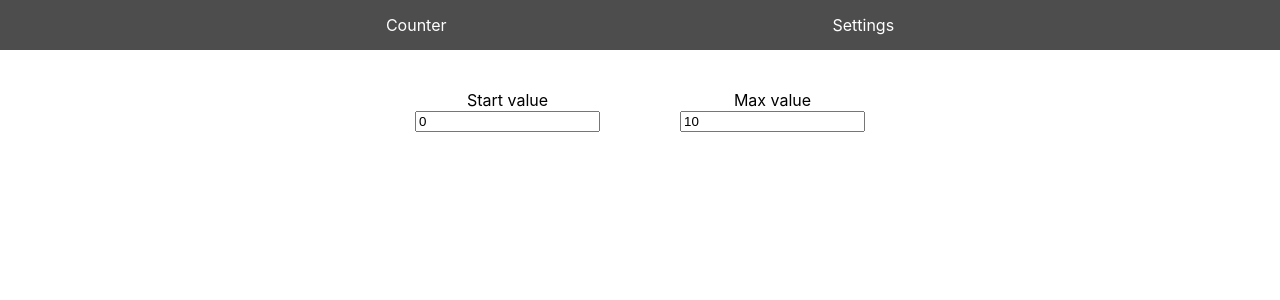
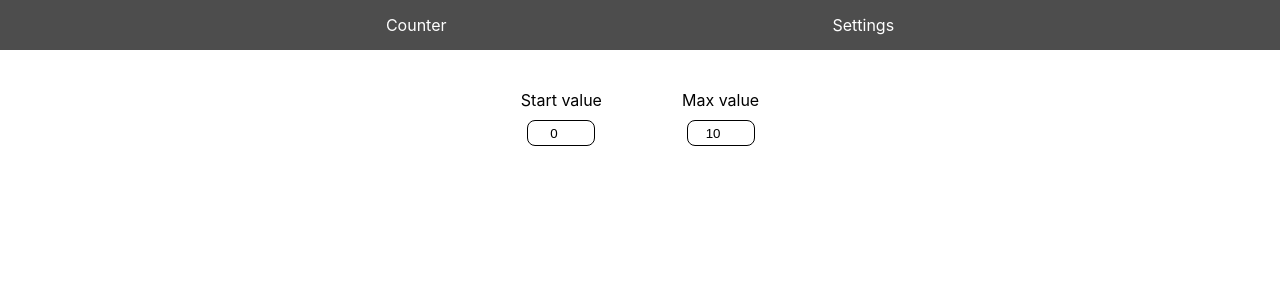
Before and after one commit to Tatiana-256/counter-ts, a React (Create React App) app: page /#/settings in a window 1280 px wide. Shown: the top 300 px of the page. Built offline with nearby package versions, Linux system fonts and the light colour scheme; no server answers.

Commit message:
add validation for counter-settings

```diff
--- a/src/components(UI)/counterSettings/CounterSettings.module.css
+++ b/src/components(UI)/counterSettings/CounterSettings.module.css
@@ -1,9 +1,27 @@
-.container{
+.container {
     display: flex;
     justify-content: center;
 }
 
 
-.setting{
+.setting {
     padding: 40px;
+    position: relative;
+
 }
+
+input {
+    text-align: center;
+    width: 62px;
+    height: 22px;
+    margin-top: 10px;
+    border-radius: 8px;
+    border: 1px solid black;
+    outline: none;
+}
+
+
+.notification {
+    position: absolute;
+    color: #a90000;
+}
--- a/src/components(UI)/counterSettings/CounterSettings.tsx
+++ b/src/components(UI)/counterSettings/CounterSettings.tsx
@@ -1,12 +1,8 @@
-import React, {ChangeEvent, useEffect} from 'react';
+import React, {ChangeEvent} from 'react';
 import styles from './CounterSettings.module.css'
 import {AppStateType} from "../../redux-store(BLL)/store";
-import {useSelector, useDispatch} from 'react-redux';
-import {
-    incrementCounterMaxValue,
-    setCounterSettings,
-    incrementCounterStartValue
-} from "../../redux-store(BLL)/settingsReducer";
+import {useDispatch, useSelector} from 'react-redux';
+import {incrementCounterMaxValue, incrementCounterStartValue} from "../../redux-store(BLL)/settingsReducer";
 
 type PropsType = {}
 
@@ -16,10 +12,6 @@ const CounterSettings = (props: PropsType) => {
 
     const dispatch = useDispatch()
 
-    useEffect(() => {
-        dispatch(setCounterSettings())
-    }, [])
-
     const incrementMaxValue = (e: ChangeEvent<HTMLInputElement>) => {
         dispatch(incrementCounterMaxValue(Number(e.currentTarget.value)))
     }
@@ -27,7 +19,7 @@ const CounterSettings = (props: PropsType) => {
         dispatch(incrementCounterStartValue(Number(e.currentTarget.value)))
     }
 
-
+    const validation = maxValue < startValue
     return (<div className={styles.container}>
             <div className={styles.setting}>
                 <div>Start value</div>
@@ -38,9 +30,11 @@ const CounterSettings = (props: PropsType) => {
             <div className={styles.setting}>
                 <div>Max value</div>
                 <div>
-                    <input value={maxValue} onChange={incrementMaxValue} type={"number"}/>
+                    <input value={maxValue} onChange={incrementMaxValue} type={"number"} disabled={validation}/>
                 </div>
             </div>
+
+            {validation && <div className={styles.notification}>Max value mast be over than start value</div>}
         </div>
     );
 }
--- a/src/components(UI)/header/NavMenu.module.css
+++ b/src/components(UI)/header/NavMenu.module.css
@@ -1,12 +1,23 @@
+.container{
+    display: flex;
+    flex-direction: column;
+}
+
 .header {
     display: flex;
     justify-content: space-evenly;
     align-items: center;
     height: 50px;
     background-color: #4d4d4d;
+    position: relative;
 }
 
 .rout {
     text-decoration: none;
     color: white;
 }
+
+.notification {
+    position: absolute;
+    color: white;
+}
--- a/src/components(UI)/header/NavMenu.tsx
+++ b/src/components(UI)/header/NavMenu.tsx
@@ -1,15 +1,26 @@
 import React from 'react';
 import styles from './NavMenu.module.css'
 import {NavLink} from 'react-router-dom';
+import {requestStatusType} from "../../redux-store(BLL)/appReducer";
 
 
-type PropsType = {}
+type PropsType = {
+    requestStatus: requestStatusType
+}
 
 const NavigationMenu = (props: PropsType) => {
-    return (
-        <div className={styles.header}>
-            <NavLink to="/counter" className={styles.rout}> Counter </NavLink>
-            <NavLink to="/settings" className={styles.rout}> Settings </NavLink>
+    return (<div className={styles.container}>
+            <div className={styles.header}>
+                <NavLink to="/counter" className={styles.rout}> Counter </NavLink>
+                <NavLink to="/settings" className={styles.rout}> Settings </NavLink>
+            </div>
+            {
+                ["IN-PROGRESS", "ERROR"].some(s => s === props.requestStatus) &&
+                <div className={styles.notification}>
+                    {props.requestStatus === "IN-PROGRESS" && <div>Loading...</div>}
+                    {props.requestStatus === "ERROR" && <div>Error</div>}
+                </div>
+            }
         </div>
     );
 }
```
